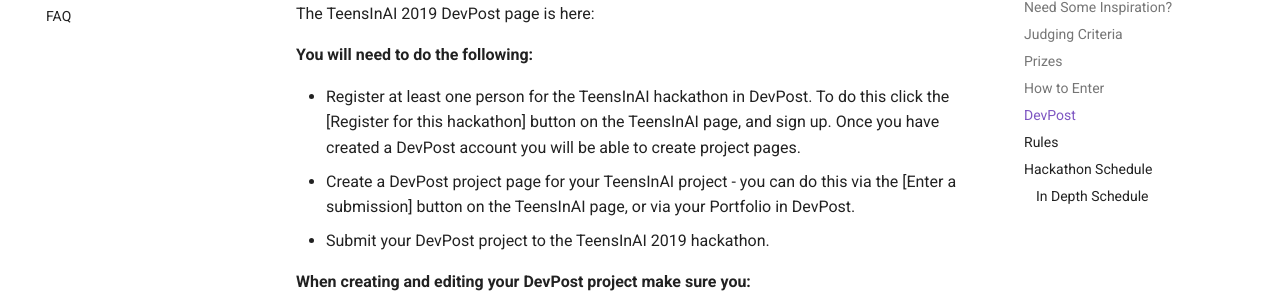
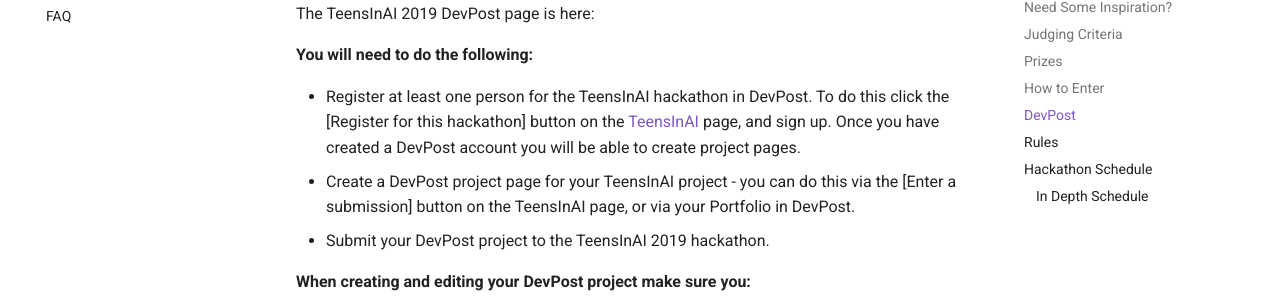
Before and after one commit to elenasinel/tech-week, an MkDocs documentation site: the page built from docs/index.md, in a window 1280 px wide and 900 px high, scrolled down 4610 px. Shown: the part 173-478 px from the top of the window. Built offline with MkDocs 1.6.1 and Material for MkDocs 9.7.7, drawn with Linux system fonts in a browser that asks for light colours; part of the change alters nothing that is shown.

```diff
--- a/docs/index.md
+++ b/docs/index.md
@@ -71,7 +71,7 @@ The TeensInAI 2019 DevPost page is here:
 
 **You will need to do the following:**
 
-* Register at least one person for the TeensInAI hackathon in DevPost. To do this click the \[Register for this hackathon] button on the TeensInAI page, and sign up. Once you have created a DevPost account you will be able to create project pages.
+* Register at least one person for the TeensInAI hackathon in DevPost. To do this click the \[Register for this hackathon] button on the [TeensInAI](https://teensinai.com/) page, and sign up. Once you have created a DevPost account you will be able to create project pages.
 * Create a DevPost project page for your TeensInAI project - you can do this via the \[Enter a submission] button on the TeensInAI page, or via your Portfolio in DevPost.
 * Submit your DevPost project to the TeensInAI 2019 hackathon.
 
```
